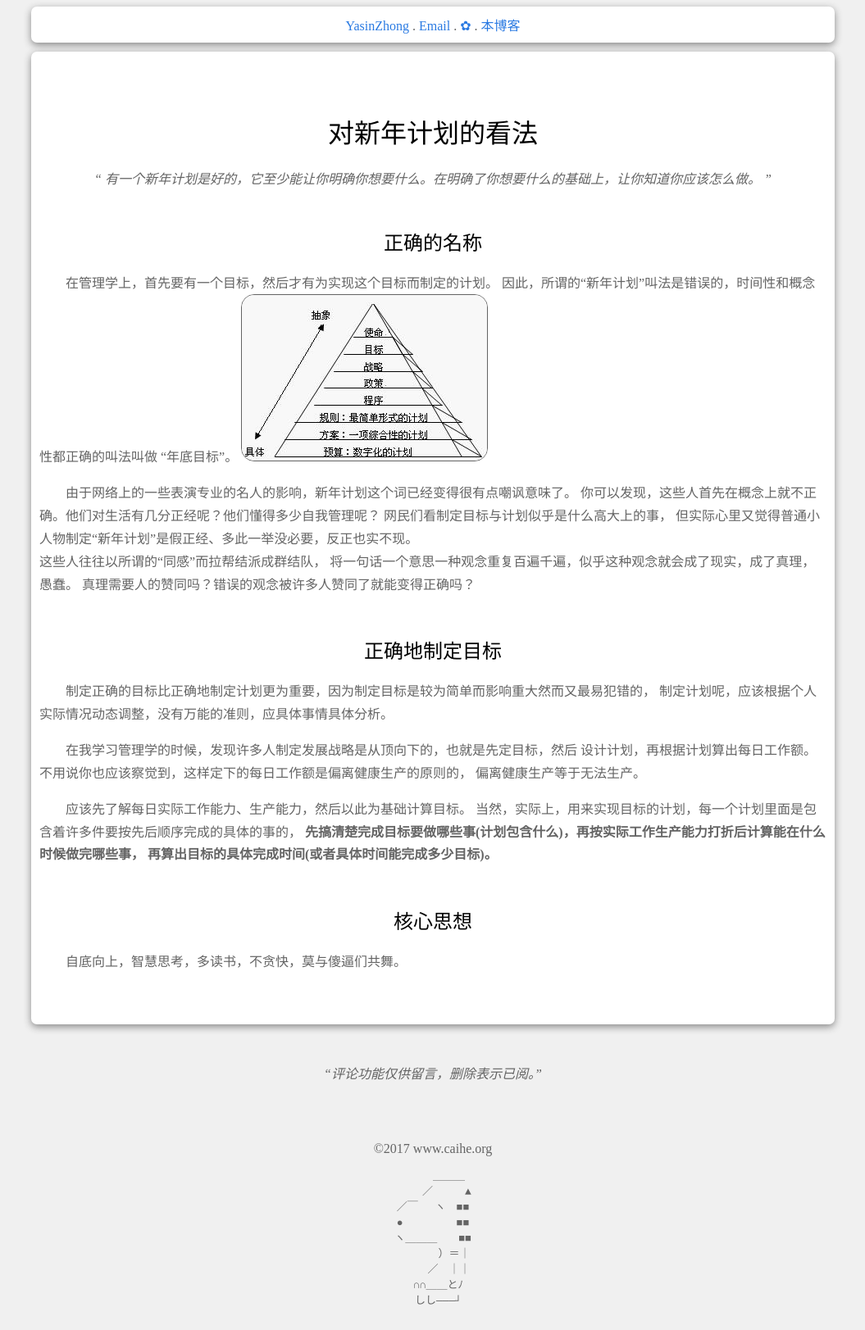
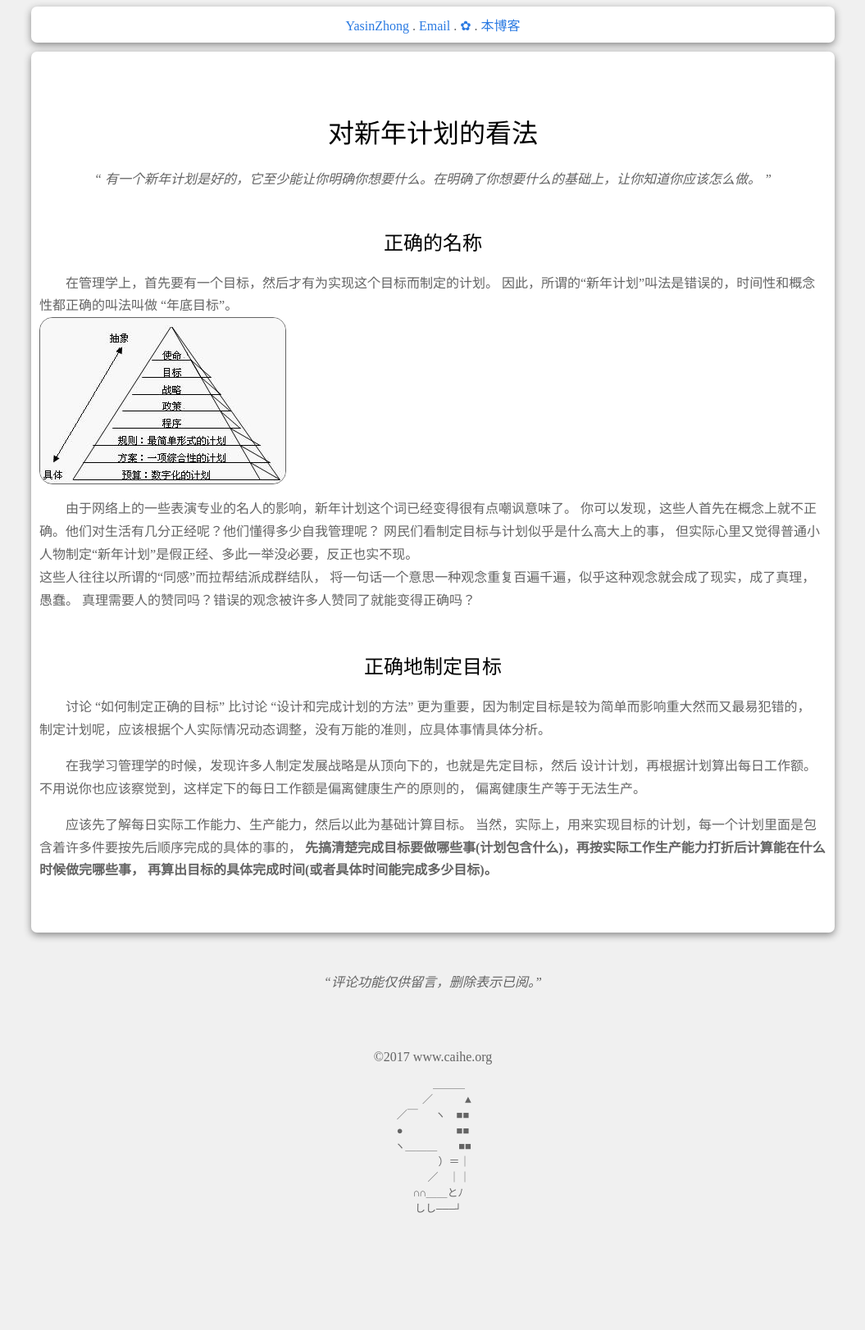
Before and after one commit to YasinZhong/yasinzhong.github.io, a Jekyll site: the page built from _posts/2018-3-4-NewYplan.html, in a window 1280 px wide. Shown: the whole page at 82% size, without its empty margins (112-1167 px from the left). Built offline with Jekyll 4.4.1, drawn with Linux system fonts in a browser that asks for light colours; comment, search, counter and statistics services are not loaded; after the commit the page ends 1511 px from its top, so only the background shows below that.

Commit message:
2018/03/18

```diff
--- a/_posts/2018-3-4-NewYplan.html
+++ b/_posts/2018-3-4-NewYplan.html
@@ -29,7 +29,7 @@ title: 对新年计划的看法
 
 <h2>正确地制定目标</h2>
 <p>
-	制定正确的目标比正确地制定计划更为重要，因为制定目标是较为简单而影响重大然而又最易犯错的，
+	讨论 “如何制定正确的目标” 比讨论 “设计和完成计划的方法” 更为重要，因为制定目标是较为简单而影响重大然而又最易犯错的，
 	制定计划呢，应该根据个人实际情况动态调整，没有万能的准则，应具体事情具体分析。
 </p>
 <p>
@@ -44,6 +44,3 @@ title: 对新年计划的看法
 	<b>先搞清楚完成目标要做哪些事(计划包含什么)，再按实际工作生产能力打折后计算能在什么时候做完哪些事，
 	再算出目标的具体完成时间(或者具体时间能完成多少目标)。</b>
 </p>
-
-<h2>核心思想</h2>
-<p>自底向上，智慧思考，多读书，不贪快，莫与傻逼们共舞。</p>
--- a/cssjs/a.css
+++ b/cssjs/a.css
@@ -67,7 +67,9 @@ h1,h2,h3,h4,h5,h5
 
 img
 {
-  text-align:center;
+	display:block;
+	text-align: center;
+
 	border:1px solid;
 	border-radius:1em;
 	-moz-border-radius:1em;
```
